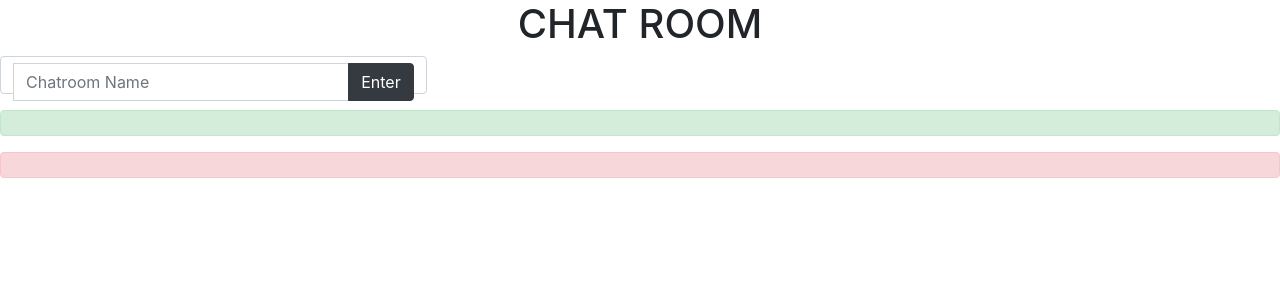
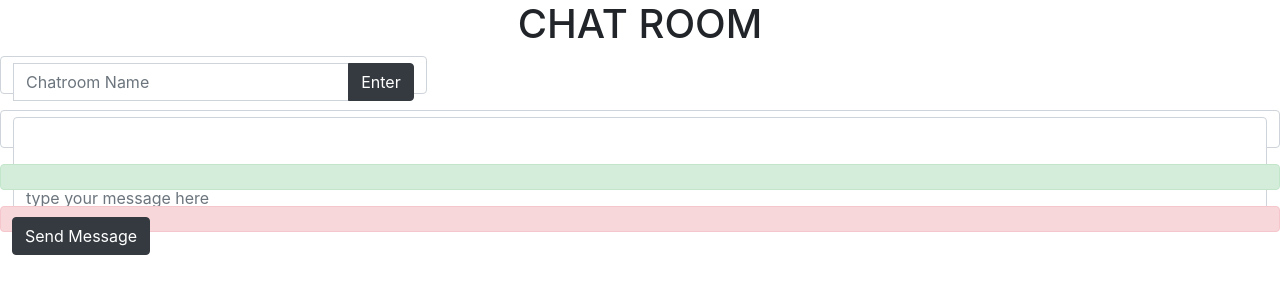
Before and after one commit to grepatel/Web, a Flask app: page / in a window 1280 px wide. Shown: the top 300 px of the page. Run offline with Flask 2, Linux system fonts and the light colour scheme; some libraries are stand-ins or nearby versions.

Commit message:
first socket io emit

```diff
--- a/Flask/project2/application.py
+++ b/Flask/project2/application.py
@@ -11,3 +11,17 @@
 @app.route("/")
 def index():
     return render_template("index.html")
+
+
+@socketio.on('json')
+def handle_json(json):
+    print('received json: ' + str(json))
+
+
+@socketio.on('my event')
+def handle_my_custom_event(json):
+    print('received json: ' + str(json))
+
+@socketio.on('send message')
+def sendmessage(json):
+    print('received json: ' + str(json))
--- a/Flask/project2/static/script.js
+++ b/Flask/project2/static/script.js
@@ -11,4 +11,15 @@
             localStorage.setItem('chatUserName',chatName);
             document.querySelector('#msg').innerHTML = 'Hello ' + chatName + '!!';
         }
+
+    var socket = io();
+    socket.on('connect', function() {
+
+        socket.emit('my event', {data: 'I\'m connected!'});
+        document.querySelector('#btnSendMsg').onclick = () =>
+        {
+                const msg = document.querySelector('#txtMsg').value;
+                socket.emit('send message',{'message':msg});
+        }
+    });
     })
--- a/Flask/project2/templates/index.html
+++ b/Flask/project2/templates/index.html
@@ -11,4 +11,11 @@
         </div>
     </form>
     <p id="msg"></p>
+     <div class=" form-control mb-3">
+            <textarea class="form-control" id="txtChatWindow" name="txtChatWindow"></textarea>
+            <input class="form-control" id="txtMsg" name="txtMsg" placeholder="type your message here" required>
+            <div class="input-group-append">
+                <button id="btnSendMsg" class="btn btn-dark" >Send Message</button>
+            </div>
+        </div>
 {% endblock %}
--- a/Flask/project2/templates/layout.html
+++ b/Flask/project2/templates/layout.html
@@ -3,11 +3,12 @@
  <head>
    <meta charset="utf-8">
     <meta name="viewport" content="width=device-width, initial-scale=1">
-   <title>chatroom</title>
+      <title>chatroom</title>
       <link rel = "stylesheet" href = "https://stackpath.bootstrapcdn.com/bootstrap/4.1.1/css/bootstrap.min.css">
       <script src = "https://ajax.googleapis.com/ajax/libs/jquery/3.3.1/jquery.min.js"></script>
       <script src = "https://stackpath.bootstrapcdn.com/bootstrap/4.1.1/js/bootstrap.min.js"></script>
       <script src="{{url_for('static', filename='script.js')}}"></script>
+     <script type="text/javascript" src="//cdnjs.cloudflare.com/ajax/libs/socket.io/2.2.0/socket.io.js" integrity="sha256-yr4fRk/GU1ehYJPAs8P4JlTgu0Hdsp4ZKrx8bDEDC3I=" crossorigin="anonymous"></script>
 <h1 class="text-center">CHAT ROOM</h1>
  </head>
  <body>
```
